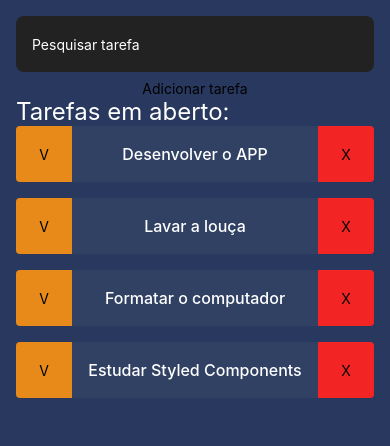
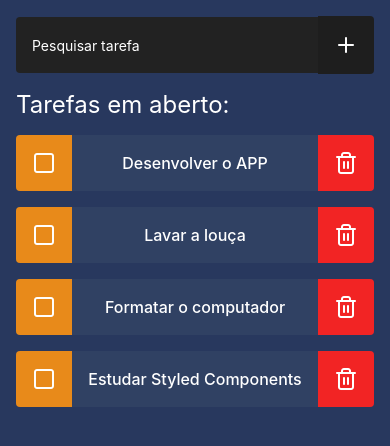
Before and after one commit to vitorqf/cepedi-todolist, a React Native app: screen /Home in a window 390 px wide. Shown: the top 446 px of the page. Built offline with nearby package versions, Linux system fonts and the light colour scheme.

Commit message:
add: task context

```diff
--- a/App.tsx
+++ b/App.tsx
@@ -3,7 +3,7 @@ import { Detail } from "./src/screens/Detail";
 
 import { NavigationContainer } from '@react-navigation/native';
 import { createNativeStackNavigator } from '@react-navigation/native-stack';
-
+import TaskProvider from "./src/context/TaskContext";
 
 type RootStackParamList = {
   Home: undefined;
@@ -14,11 +14,13 @@ const RootStack = createNativeStackNavigator<RootStackParamList>();
 
 export default function App() {
   return (
-    <NavigationContainer>
-      <RootStack.Navigator initialRouteName="Home">
-        <RootStack.Screen name="Home" component={Home} options={{headerShown: false}}/>
-        <RootStack.Screen name="Detail" component={Detail} options={{headerShown: false}}/>
-      </RootStack.Navigator>
-    </NavigationContainer>
+    <TaskProvider>
+      <NavigationContainer>
+        <RootStack.Navigator initialRouteName="Home">
+          <RootStack.Screen name="Home" component={Home} options={{ headerShown: false }} />
+          <RootStack.Screen name="Detail" component={Detail} options={{ headerShown: false }} />
+        </RootStack.Navigator>
+      </NavigationContainer>
+    </TaskProvider>
   );
 }
--- a/src/components/Task/index.tsx
+++ b/src/components/Task/index.tsx
@@ -1,6 +1,8 @@
-import { Text } from "react-native";
+import { useContext, useState } from "react";
 import { TaskProps } from "../../screens/Home";
 import { Container, TaskDelete, TaskDone, TaskText } from "./styles";
+import { Feather } from '@expo/vector-icons';
+import { TaskContext } from "../../context/TaskContext";
 
 import { useNavigation } from '@react-navigation/native';
 import type { NativeStackScreenProps } from '@react-navigation/native-stack';
@@ -14,22 +16,26 @@ type Props = NativeStackScreenProps<RootStackParamList>;
 
 export function Task({ id, title, done, ...others }: TaskProps) {
 
+  const [task, setTask] = useState<TaskProps>({ id, title, done });
+  const {selectTask} = useContext(TaskContext);
+
   const navigation = useNavigation<Props['navigation']>();
 
   function handlePress(){
-    navigation.navigate('Detail', {id, title, done});
+    selectTask(task);
+    navigation.navigate('Detail', task);
   }
 
   return (
-    <Container {...others} onPress={handlePress}>
+    <Container {...others} onPress={() => handlePress()}>
       <TaskDone>
-        <Text>V</Text>
+        <Feather name="square" size={24} color="white" />
       </TaskDone>
 
       <TaskText>{title}</TaskText>
 
       <TaskDelete>
-        <Text>X</Text>
+        <Feather name="trash-2" size={24} color="white" />
       </TaskDelete>
     </Container>
   );
--- /dev/null
+++ b/src/context/TaskContext.tsx
@@ -0,0 +1,39 @@
+import React, { createContext, useState, ReactNode } from 'react';
+
+interface TaskProps {
+  id: number;
+  title: string;
+  done: boolean;
+}
+
+interface TaskContextProps {
+  task: TaskProps;
+  selectTask: (task: TaskProps) => void;
+  clearTask: () => void;
+}
+
+export const TaskContext = createContext<TaskContextProps>({ task: {id: 0, title: '', done: false}, selectTask: () => {}, clearTask: () => {} });
+
+interface TaskProviderProps {
+  children: ReactNode;
+}
+
+function TaskProvider({ children }: TaskProviderProps) {
+  const [task, setTask] = useState<TaskProps>({id: 0, title: '', done: false});
+
+  function selectTask(task: TaskProps) {
+    setTask(task);
+  }
+
+  function clearTask() {
+    setTask({id: 0, title: '', done: false});
+  }
+
+  return (
+    <TaskContext.Provider value={{ task, selectTask, clearTask }}>
+      {children}
+    </TaskContext.Provider>
+  );
+}
+
+export default TaskProvider;
--- a/src/screens/Detail/index.tsx
+++ b/src/screens/Detail/index.tsx
@@ -19,6 +19,8 @@ import { useNavigation } from '@react-navigation/native';
 import type { NativeStackScreenProps } from '@react-navigation/native-stack';
 
 import { TaskProps } from "../../screens/Home";
+import { useContext } from "react";
+import { TaskContext } from "../../context/TaskContext";
 
 type RootStackParamList = {
     Home: undefined;
@@ -27,18 +29,17 @@ type RootStackParamList = {
 
 type Props = NativeStackScreenProps<RootStackParamList>;
 
-export function Detail( {route}: any) {
+export function Detail() {
 
     const navigation = useNavigation<Props['navigation']>();
-    const { id, title, done } = route.params;
+
+    const {task} = useContext(TaskContext);
 
     return (
         <Container>
             <TopContainer>
                 <BackButton onPress={() => navigation.popToTop()}>
-                    <BackButtonText>
-                        {"<"}
-                    </BackButtonText>
+                    <Feather name="chevron-left" size={24} color="white" />
                     <BackButtonText>
                         Voltar
                     </BackButtonText>
@@ -47,7 +48,7 @@ export function Detail( {route}: any) {
 
             <TaskTitleContainer>
                 <TaskTitle>
-                    {title}
+                    {task.title}
                 </TaskTitle>
             </TaskTitleContainer>
 
@@ -59,7 +60,7 @@ export function Detail( {route}: any) {
                         <Feather name="check-square" size={24} color="white" />
                     </StatusIcon>
                     <StatusTextContainer>
-                        <StatusText>{done ? 'Realizada' : 'Em aberto'}</StatusText>
+                        <StatusText>{task.done ? 'Realizada' : 'Em aberto'}</StatusText>
                     </StatusTextContainer>
                 </StatusCard>
 
--- a/src/screens/Home/index.tsx
+++ b/src/screens/Home/index.tsx
@@ -3,7 +3,8 @@ import { useState } from "react";
 import { FlatList, Text, TouchableOpacity } from "react-native";
 import { Task } from "../../components/Task";
 import { Title } from "../../components/Title";
-import { Container, Input } from "./styles";
+import { Container, Input, InputContainer, ButtonAdd } from "./styles";
+import { Feather } from '@expo/vector-icons';
 
 export interface TaskProps {
   id: number;
@@ -52,15 +53,17 @@ export function Home() {
   return (
     <Container>
       <StatusBar style="light" />
+      <InputContainer>
         <Input
           placeholder="Pesquisar tarefa"
           placeholderTextColor="#ffffff"
           value={taskName}
           onChangeText={setTaskName}
         />
-      <TouchableOpacity onPress={() => handleAddNewTask(taskName)}>
-        <Text>Adicionar tarefa</Text>
-      </TouchableOpacity>
+        <ButtonAdd onPress={() => handleAddNewTask(taskName)}>
+          <Feather name="plus" size={24} color="white" />
+        </ButtonAdd>
+      </InputContainer>
       <Title />
       {/* <Scroll
         showsVerticalScrollIndicator={false}
--- a/src/screens/Home/styles.ts
+++ b/src/screens/Home/styles.ts
@@ -10,6 +10,7 @@ export const Container = styled(SafeAreaView)`
   padding-top: ${Platform.OS === "android" ? 56 : 16}px;
   justify-content: center;
   align-items: center;
+  gap: 16px;
 `;
 
 export const List = styled.FlatList`
@@ -17,14 +18,27 @@ export const List = styled.FlatList`
   width: 100%;
 `;
 
+export const InputContainer = styled.View`
+  width: 100%;
+  flex-direction: row;
+  align-content: center;
+  align-items: center;
+  border-radius: 4px;
+`;
+
 export const Input = styled.TextInput`
   background-color: #222;
-  width: 100%;
+  border-radius: 4px 0 0 4px;
+  flex: 1;
   height: 56px;
-  border-radius: 8px;
-  margin-bottom: 8px;
-  padding: 0 16px;
+  padding: 16px;
   color: #ffffff;
+`;
+
+export const ButtonAdd = styled.TouchableOpacity`
+  padding: 16px;
+  background-color: #1E1E1E;
+  border-radius: 0 4px 4px 0;
 `;
 
 export const StyledTask = styled(Task)`
```
Lines whose indentation alone changed are shown as unchanged.
